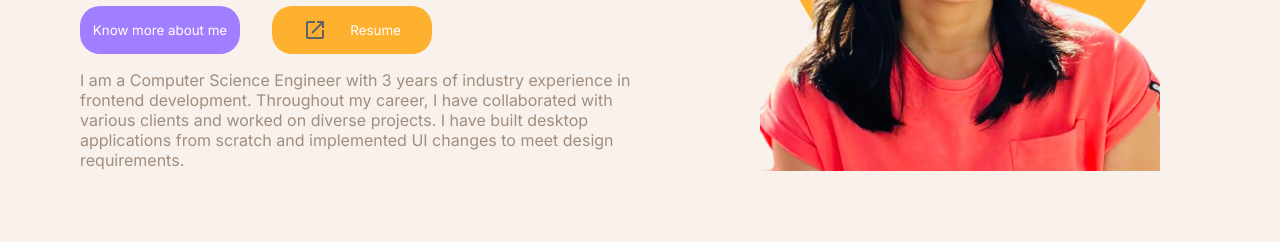
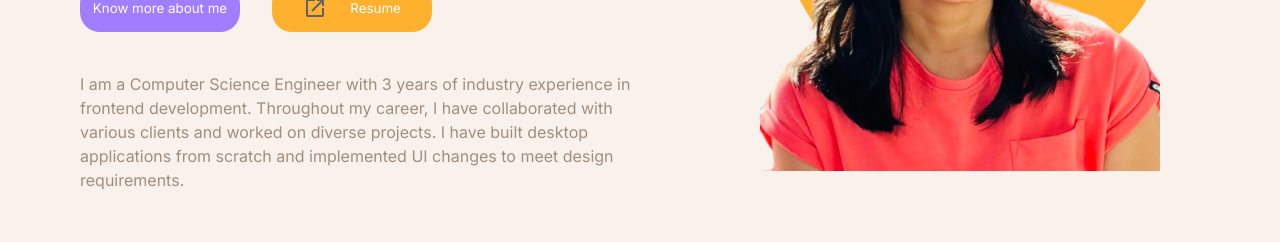
Before and after one commit to ananya-ghoshal/portfolio_website, a React (Vite) app: page / in a window 1280 px wide. Shown: the part 439-681 px from the top of the page. Built offline with nearby package versions, Linux system fonts and the light colour scheme; the HTML template or start-up script is replaced by a standard one; a web font is replaced by a local one.

Commit message:
line height of description increased

```diff
--- a/src/components/WorkExp.jsx
+++ b/src/components/WorkExp.jsx
@@ -10,7 +10,7 @@ function WorkExp() {
         <div className="experience">
           <h5>System Engineer</h5>
           <p style={{ fontSize: "0.9rem" }}>Tata Consultancy Services</p>
-          <p className="date">(OCT ’22-MAR ‘24)</p>
+          <p className="date">OCT ’22-MAR ‘24</p>
           <ul>
             <li>
               Built and maintained the user interface (UI) components of the
@@ -42,7 +42,7 @@ function WorkExp() {
         <div className="experience">
           <h5>Assistant System Engineer</h5>
           <p style={{ fontSize: "0.9rem" }}>Tata Consultancy Services</p>
-          <p className="date">(APR ’21-OCT ‘22)</p>
+          <p className="date">APR ’21-OCT ‘22</p>
           <ul>
             <li>
               Possess expertise in working with enterprise applications such as
@@ -70,7 +70,7 @@ function WorkExp() {
         <div className="experience">
           <h5>Summer Intern</h5>
           <p style={{ fontSize: "0.9rem" }}>NIT Durgapur</p>
-          <p className="date">(JUN ’19-JUL ‘19)</p>
+          <p className="date">JUN ’19-JUL ‘19</p>
           <ul>
             <li>
               Worked on Network Intrusion Detection using SVM Classifier with
--- a/src/styles/HomePage.css
+++ b/src/styles/HomePage.css
@@ -85,6 +85,8 @@
 .details {
   font-size: 1rem;
   color: #a28e7e;
+  line-height: 1.5rem;
+  margin-top: 1.5rem;
 }
 .homepageButtons {
   display: flex;
--- a/src/styles/WorkExp.css
+++ b/src/styles/WorkExp.css
@@ -19,7 +19,7 @@
   left: 0;
   top: 2rem;
   bottom: 0;
-  background-color: #feb12f;
+  background-color: #fadcc3;
   position: absolute;
 }
 hr {
@@ -47,8 +47,10 @@ hr {
 }
 .date {
   font-size: 0.8rem;
-  color: #feb12f;
+  color: #a28e7e;
   opacity: 0.8;
+  padding-top: 0.5rem;
+  padding-left: 0.25rem;
 }
 .experience > ul {
   font-size: 0.8rem;
```
